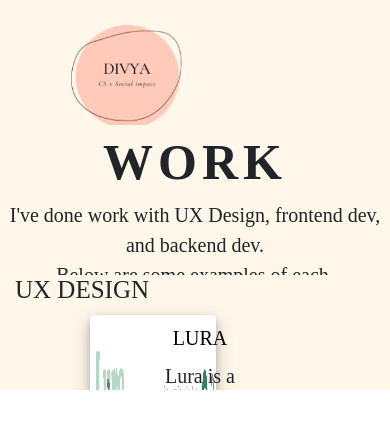
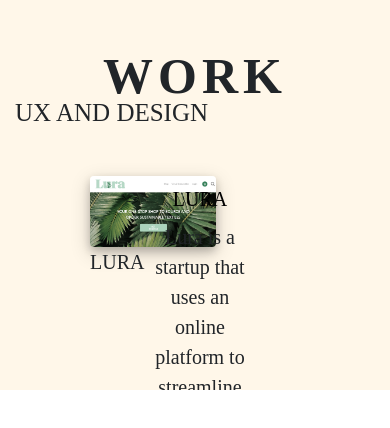
Before and after one commit to divyanshi-sharma/me, a React (Create React App) app: page /work in a window 390 px wide. Shown: the top 428 px of the page. Built offline with nearby package versions, Linux system fonts and the light colour scheme.

Commit message:
added work examples routes, fixed some width css attributes

```diff
--- a/src/App.js
+++ b/src/App.js
@@ -5,7 +5,8 @@
 import Home from './pages/home';
 import Play from './pages/play';
 import Work from './pages/work';
-
+import Lura from './pages/lura';
+import Events from './pages/events';
 
 function App() {
   return (
@@ -16,6 +17,8 @@
         <Route exact path='/home' component={Home}/>
         <Route exact path='/play' component={Play}/>
         <Route exact path='/work' component={Work}/>
+        <Route exact path='/lura' component={Lura}/>
+        <Route exact path='/events' component={Events}/>
       </Switch>
     </div>
     </Router>
--- a/src/components/header.css
+++ b/src/components/header.css
@@ -1,9 +1,10 @@
+@media screen and (min-width: 801px) {
     .header {
         position: fixed;
         top:0px;
         overflow-x: hidden;
         width: 100vw;
-    height: 125px;
+        height: 10vw;
         background-color:#FFF7E9;
         font-family: Adobe Devanagari;
         z-index: 2;
@@ -17,3 +18,10 @@
         text-decoration: none;
         font-weight: bolder;
       }
+}
+
+@media screen and (max-width: 801px) {
+    .header {
+        display: none;
+    }
+}
--- a/src/components/header.jsx
+++ b/src/components/header.jsx
@@ -1,6 +1,6 @@
 import React, { Component } from 'react'
 import {Nav} from 'react-bootstrap';
-import  Logo from '../imgs/Logo.png';
+import  Logo from '../imgs/selflogo2.png';
 import Row from 'react-bootstrap/Row'
 import Col from 'react-bootstrap/Col'
 import './header.css'
@@ -20,13 +20,13 @@
             <div className='header'>
                 <Row style={{overflowX:'hidden'}}>
                     <Col md = {3}>
-                        <img src={Logo} alt='logo' style={{marginLeft:'-35%',width:'40%', height:'100%'}} href='/home'/>
+                        <a href='/home'><img src={Logo} alt='logo' style={{marginLeft:'-35%',width:'35%', height:'100%'}}/></a>
                     </Col>
                     <Col md={6}></Col>
-                    <Col md = {1} style={{marginTop:'30px'}}>
+                    <Col md = {1} style={{marginTop:'3vw'}}>
                         <Nav.Link href='/work' className='nav_link'>WORK</Nav.Link>
                     </Col>
-                    <Col md = {1} style={{marginTop:'30px'}}>
+                    <Col md = {1} style={{marginTop:'3vw'}}>
                         <Nav.Link href='/play' className='nav_link'>PLAY</Nav.Link>
                     </Col>
                 </Row>
--- /dev/null
+++ b/src/pages/events.css
@@ -0,0 +1,9 @@
+.bodyHeader {
+    top: 10vw;
+    font-family: PMingLiU-ExtB;
+    background-color:#FFF7E9;
+    font-size: 50px;
+    font-weight: bold;
+    text-align: center;
+    width:100vw;
+}
--- /dev/null
+++ b/src/pages/events.jsx
@@ -0,0 +1,33 @@
+import React, { Component } from 'react'
+import './events.css'
+import persImage from '../imgs/pinkLakePhoto.JPG';
+import Row from 'react-bootstrap/Row'
+import Col from 'react-bootstrap/Col'
+import Button from 'react-bootstrap/Button'
+import Header from '../components/header'
+
+
+export default class Events extends Component {
+    constructor(props){
+        super(props)
+        this.state = {
+            display: false,
+            autoplay: false,
+        }
+    }
+
+    render() {
+        return(
+            <div>
+                <Header></Header>
+                <div className='bodyHeader' style={{position:'fixed'}}>
+                    <p>Evanston Events</p>
+                </div>
+                <div className='bodyIntro' style={{position:'fixed', top:'200px'}}>
+                    <p>A case study
+                    </p>
+                </div>
+            </div>
+        )
+    }
+}
--- a/src/pages/home.css
+++ b/src/pages/home.css
@@ -41,7 +41,7 @@
 a.connectButton:hover {
     background-color: #9C3940 !important;
     color: white;
-    box-shadow: 0 8px 8px 0 rgba(0,0,0,0.24), 0 8px 8px 0 rgba(0,0,0,0.19);
+    box-shadow: 0 1px 1px 0 rgba(0,0,0,0.1), 0 8px 8px 0 rgba(0,0,0,0.1);
     border:none;
   }
 a.connectButton:active {
--- /dev/null
+++ b/src/pages/lura.css
@@ -0,0 +1,8 @@
+.bodyHeader {
+    font-family: PMingLiU-ExtB;
+    background-color:#FFF7E9;
+    font-size: 50px;
+    letter-spacing: 5px;
+    font-weight: bold;
+    text-align: center;
+}
--- /dev/null
+++ b/src/pages/lura.jsx
@@ -0,0 +1,34 @@
+import React, { Component } from 'react'
+import './lura.css'
+import persImage from '../imgs/pinkLakePhoto.JPG';
+import Row from 'react-bootstrap/Row'
+import Col from 'react-bootstrap/Col'
+import Button from 'react-bootstrap/Button'
+import Header from '../components/header'
+
+export default class Lura extends Component {
+    constructor(props){
+        super(props)
+        this.state = {
+            display: false,
+            autoplay: false,
+        }
+    }
+
+    render() {
+        return(
+            <div>
+                <Header></Header>
+                <div className='bodyHeader' style={{position:'fixed'}}>
+                    <p>LURA</p>
+                </div>
+                <div className='bodyIntro' style={{position:'fixed', top:'200px'}}>
+                    <p>A dive into prototyping a service
+                        <br></br>
+                        that will help brands rebuild their suppply chain in an eco-friendly way.
+                    </p>
+                </div>
+            </div>
+        )
+    }
+}
--- a/src/pages/work.css
+++ b/src/pages/work.css
@@ -1,9 +1,10 @@
-@media screen {
+@media screen and (min-width: 801px) {
     .body{
         background-color:#FFF7E9;
         width: 100vw;
     }
     .bodyHeader {
+        top: 125px;
         font-family: PMingLiU-ExtB;
         background-color:#FFF7E9;
         font-size: 50px;
@@ -34,6 +35,7 @@
         text-align: left;
         font-family: Niveau Grotesk;
         font-size: 25px;
+        font-weight: bolder;
     }
     .frontendTitle {
         z-index: 1;
@@ -42,7 +44,59 @@
         text-align: left;
         font-family: Niveau Grotesk;
         font-size: 25px;
+        font-weight: bolder;
     }
+}
+
+@media screen and (max-width: 800px) {
+    .body{
+        background-color:#FFF7E9;
+        width: 100vw;
+    }
+    .bodyHeader {
+        top: 10vw;
+        font-family: PMingLiU-ExtB;
+        background-color:#FFF7E9;
+        font-size: 50px;
+        font-weight: bold;
+        text-align: center;
+        width:100vw;
+    }
+    .bodyIntro {
+        font-family: Niveau Grotesk;
+        text-align: center;
+        font-size: 20px;
+        font-weight: normal;
+        width:100vw;
+        background-color:#FFF7E9;
+    }
+    .workExamples {
+        background-color:#FFF7E9;
+        font-family: Niveau Grotesk;
+        font-size: 20px;
+        text-align: left;
+        height: auto;
+    }
+    .uxTitle {
+        z-index: 1;
+        position: relative;
+        background-color: #FFF7E9;
+        text-align: left;
+        font-family: Niveau Grotesk;
+        font-size: 25px;
+        background-color:#FFF7E9;
+    }
+    .frontendTitle {
+        z-index: 1;
+        position: relative;
+        background-color: #FFF7E9;
+        text-align: left;
+        font-family: Niveau Grotesk;
+        font-size: 25px;
+
+    }
+}
+
 a.exTitle {
     text-align: center;
     color: black;
@@ -52,5 +106,3 @@
     color:#9C3940;
     font-weight: bolder;
 }
-
-}
--- a/src/pages/work.jsx
+++ b/src/pages/work.jsx
@@ -14,7 +14,7 @@
         return (
             <div className='body'>
                 <Header></Header>
-                <div className='bodyHeader' style={{position:'fixed',top:'125px'}}>
+                <div className='bodyHeader' style={{position:'fixed'}}>
                     <p>WORK</p>
                 </div>
                 <div className='bodyIntro' style={{position:'fixed', top:'200px'}}>
@@ -24,14 +24,20 @@
                     </p>
                 </div>
 
-                <Container className='workExamples' style={{position:'relative', marginTop:'275px'}}>
-                    <h1 className='uxTitle' style={{position:'relative'}}>UX DESIGN</h1>
+                <Container className='workExamples' style={{position:'relative', marginTop:'25vw'}}>
+                    <h1 className='uxTitle' style={{position:'relative'}}>UX AND DESIGN</h1>
+                    <br></br>
                     <Row style={{marginTop:'10px'}}>
                         <Col xs={8} style={{marginLeft:'75px'}}>
-                            <img src={Lura} alt='LuraHomepage' style={{width:'100%', height:'90%', borderRadius:'4px', boxShadow:' 0 4px 8px 0 rgba(0, 0, 0, 0.2), 0 6px 20px 0 rgba(0, 0, 0, 0.19)'}}/>
+                            <div className='lura'>
+                                <img className='image' src={Lura} alt='LuraHomepage' style={{width:'100%', height:'90%', borderRadius:'4px', boxShadow:' 0 4px 8px 0 rgba(0, 0, 0, 0.2), 0 6px 20px 0 rgba(0, 0, 0, 0.19)'}}/>
+                                <div className="middle">
+                                    <div className="text">LURA</div>
+                                </div>
+                            </div>
                         </Col>
                         <Col xs={4} style={{marginLeft:'-200px'}}>
-                            <Nav.Link className='exTitle' href='/home'>LURA</Nav.Link>
+                            <Nav.Link className='exTitle' href='/lura'>LURA</Nav.Link>
                             <p style={{textAlign:'center'}}>Lura is a startup that uses an online platform to streamline the sourcing process for sustainable clothing production by digitizing the fashion industry for small brands and helping them rebuild their supply chain in an eco-friendly way.</p>
                         </Col>
                     </Row>
@@ -40,12 +46,13 @@
                             <img src={Events} alt='eventsHome' style={{width:'100%', height:'90%', borderRadius:'4px', overflowX:'hidden', boxShadow:' 0 4px 8px 0 rgba(0, 0, 0, 0.2), 0 6px 20px 0 rgba(0, 0, 0, 0.19)'}}/>
                         </Col>
                         <Col xs={4} style={{marginLeft:'-200px'}}>
-                            <Nav.Link className='exTitle' style={{marginTop:'50px'}}>EVENTS</Nav.Link>
+                            <Nav.Link className='exTitle' href='/events' style={{marginTop:'4vw'}}>EVENTS</Nav.Link>
                             <p style={{textAlign:'center'}}>Evanston Events is an app that was created for Google Developer Student Clubs. It serves as a place for students to find out about events in the area, and clubs and local businesses to advertise their events.</p>
                         </Col>
                     </Row>
-
+                    <br></br>
                     <h1 className='frontendTitle' style={{position:'relative'}}>FRONTEND DEV</h1>
+                    <br></br>
                     <Row style={{marginBottom:'50px'}}>
                         <Col xs={8} style={{marginLeft:'75px'}}>
                             <img src={FFH} alt='FarFromHome' style={{width:'100%', height:'100%', borderRadius:'4px', overflowX:'hidden', boxShadow:' 0 4px 8px 0 rgba(0, 0, 0, 0.2), 0 6px 20px 0 rgba(0, 0, 0, 0.19)'}}/>
@@ -55,8 +62,8 @@
                             <p style={{textAlign:'center'}}>Far From Home is a website made for COMP_SCI 330: Human Computer Interaction. It helps homesick freshmen feel better at school and stay connected to loved ones. </p>
                         </Col>
                     </Row>
-
                 </Container>
+                <br></br>
             </div>
         )
     }
```
Also changed, not shown: src/imgs/selflogo.png (added), src/imgs/selflogo2.png (added). Lines whose indentation alone changed are shown as unchanged.
